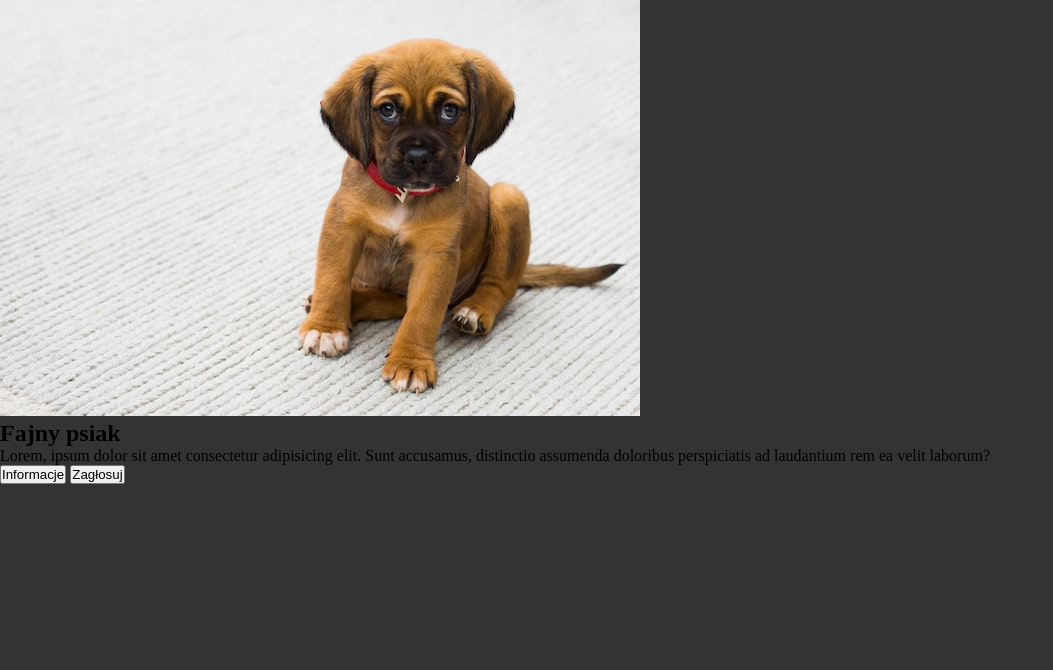
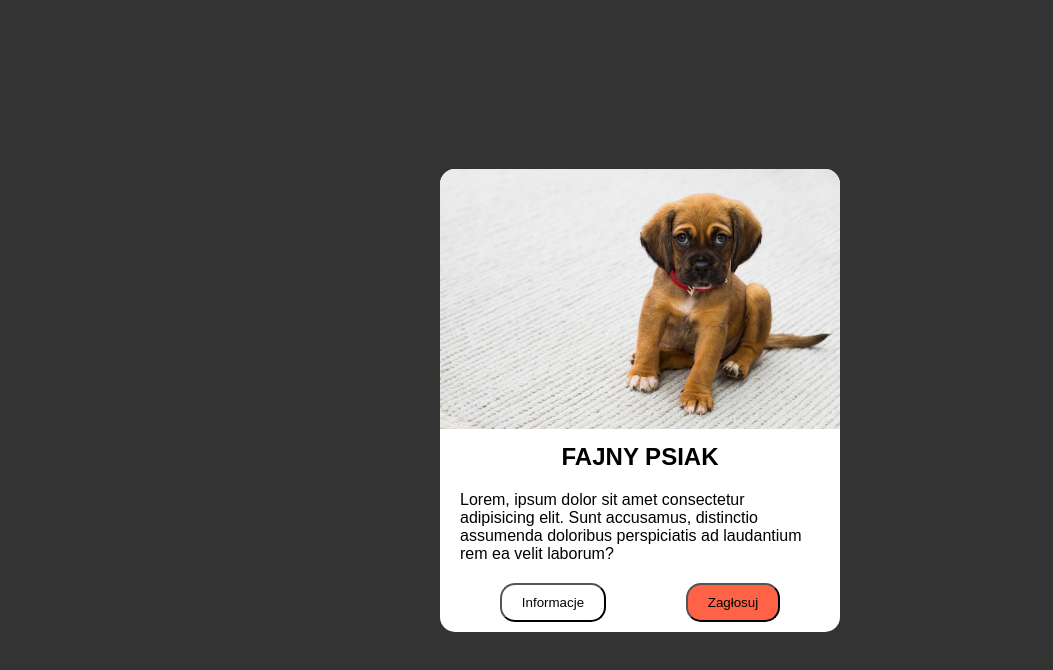
Before and after one commit to Blooblan/test, a plain HTML site: page index.html in a window 1280 px wide. Shown: the whole page, without its empty margins (0-1053 px from the left). Drawn offline with Linux system fonts and the light colour scheme.

Commit message:
created card in SCSS

```diff
--- a/sass/style.scss
+++ b/sass/style.scss
@@ -4,6 +4,51 @@
 	box-sizing: border-box;
 }
 
-body{
+body {
+	display: flex;
+	justify-content: center;
+	align-items: center;
+	height: 100vh;
+	font-family: sans-serif;
 	background-color: #333;
 }
+
+.card {
+	width: 400px;
+	background-color: #fff;
+	border-radius: 15px;
+	overflow: hidden;
+
+	&__img {
+		width: 100%;
+	}
+
+	&__body {
+		padding: 10px 20px;
+	}
+
+	&__title {
+		text-align: center;
+		text-transform: uppercase;
+	}
+
+	&__text {
+		margin: 20px 0;
+	}
+
+	&__btns {
+		display: flex;
+		justify-content: space-around;
+	}
+
+	&__btn {
+		background: none;
+		padding: 10px 20px;
+		border-radius: 15px;
+		cursor: pointer;
+
+		&--highlighted {
+			background-color: tomato;
+		}
+	}
+}
```
Also changed, not shown: css/style.css, 1 other file.
